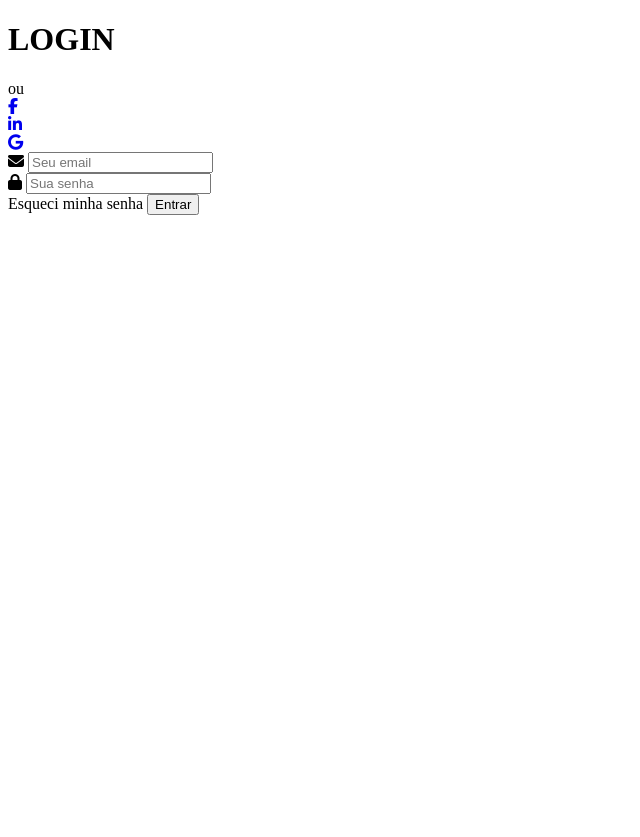
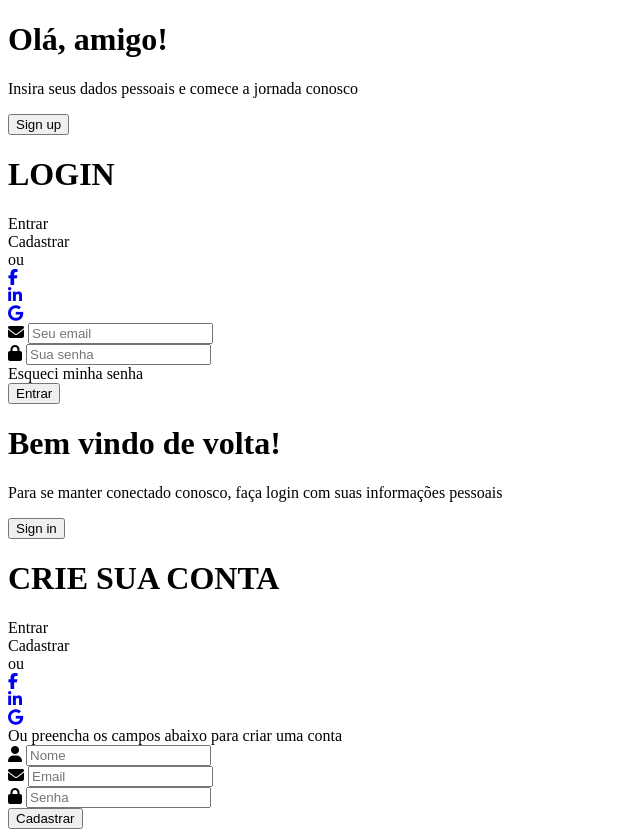
Before and after one commit to kamissales/Login-Cadastro-interativa, a plain HTML site: page index.html in a window 1280 px wide. Shown: the whole page, without its empty margins (0-640 px from the left). Before the commit the page ends 800 px from the top, so only its background shows below. Drawn offline with Linux system fonts and the light colour scheme.

Commit message:
Marcação em andamento

```diff
--- a/index.html
+++ b/index.html
@@ -7,13 +7,39 @@
     <meta name="viewport" content="width=device-width, initial-scale=1.0">
     <script src="https://kit.fontawesome.com/c23c53dbce.js" crossorigin="anonymous"></script>
     <title>Login</title>
+
+
+    <script>
+
+        $(".login").onclick(function () {
+            $('#login').fadeOut();
+            $('#cadastrar').fadeIn();
+        })
+
+        $(".cadastrar").onclick(function () {
+            $('#cadastrar').fadeOut();
+            $('#login').fadeIn();
+        })
+    </script>
+
 </head>
 
 <body>
+
     <div class="container">
 
-        <div class="login">
+
+        <div id="login">
+            <div class="create-count">
+                <h1>Olá, amigo!</h1>
+                <p>Insira seus dados pessoais e comece a jornada conosco</p>
+                <button>Sign up</button>
+            </div>
+
+
             <h1>LOGIN</h1>
+            <div class="login">Entrar</div>
+            <div class="cadastrar">Cadastrar</div>
             <div class="input- redesocial">
                 <span>ou</span>
 
@@ -47,15 +73,65 @@
                 <input type="password" id="senha" name="senha" placeholder="Sua senha">
             </div>
 
-            <span>Esqueci minha senha</span>
+            <span>Esqueci minha senha</span><br>
 
             <input type="submit" value="Entrar">
 
-
-
         </div>
 
-        <div class="cadastrar">
+        <div id="cadastrar">
+
+            <div class="welcome-back">
+                <h1>Bem vindo de volta!</h1>
+                <p>Para se manter conectado conosco, faça login com suas informações pessoais</p>
+                <button>Sign in</button>
+            </div>
+
+            <h1>CRIE SUA CONTA</h1>
+            <div class="login">Entrar</div>
+            <div class="cadastrar">Cadastrar</div>
+
+            <div class="input- redesocial">
+                <span>ou</span>
+
+                <div class="rede-socialFacebook">
+                    <a href="https://www.facebook.com/">
+                        <i class="fa-brands fa-facebook-f"></i>
+                    </a>
+                </div>
+
+                <div class="rede-socialLinkedin">
+                    <a href="https://www.linkedin.com/">
+                        <i class="fa-brands fa-linkedin-in"></i>
+                    </a>
+                </div>
+
+                <div class="rede-socialGoogle">
+                    <a href="https://accounts.google.com/">
+                        <i class="fa-brands fa-google"></i>
+                    </a>
+                </div>
+            </div>
+
+            <span>Ou preencha os campos abaixo para criar uma conta</span>
+
+            <div class="inputs">
+                <i class="fa-solid fa-user"></i>
+                <input type="text" id="nome" name="nome" placeholder="Nome">
+            </div>
+
+            <div class="inputs">
+                <i class="fa-solid fa-envelope"></i>
+                <input type="text" id="email" name="email" placeholder="Email">
+            </div>
+
+            <div class="inputs">
+                <i class="fa-solid fa-lock"></i>
+                <input type="password" id="senha" name="senha" placeholder="Senha">
+            </div>
+
+            <input type="submit" value="Cadastrar">
+
 
         </div>
 
```
